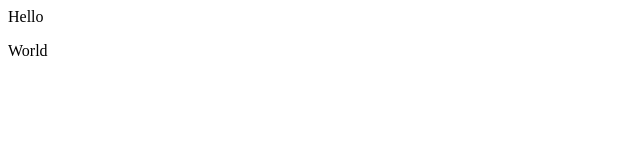
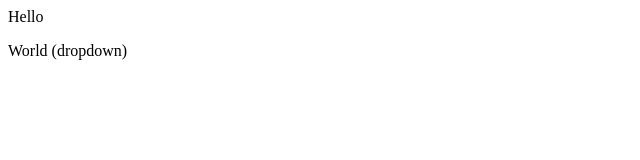
Before and after one commit to Alina-Asad/localRepo, a plain HTML site: page index.html in a window 1280 px wide. Shown: the full height of the page, 0-640 px from the left. Drawn offline with Linux system fonts and the light colour scheme.

```diff
--- a/index.html
+++ b/index.html
@@ -1,2 +1,2 @@
 <p>Hello</p>
-<p>World</p>
+<p>World (dropdown)</p>
```
